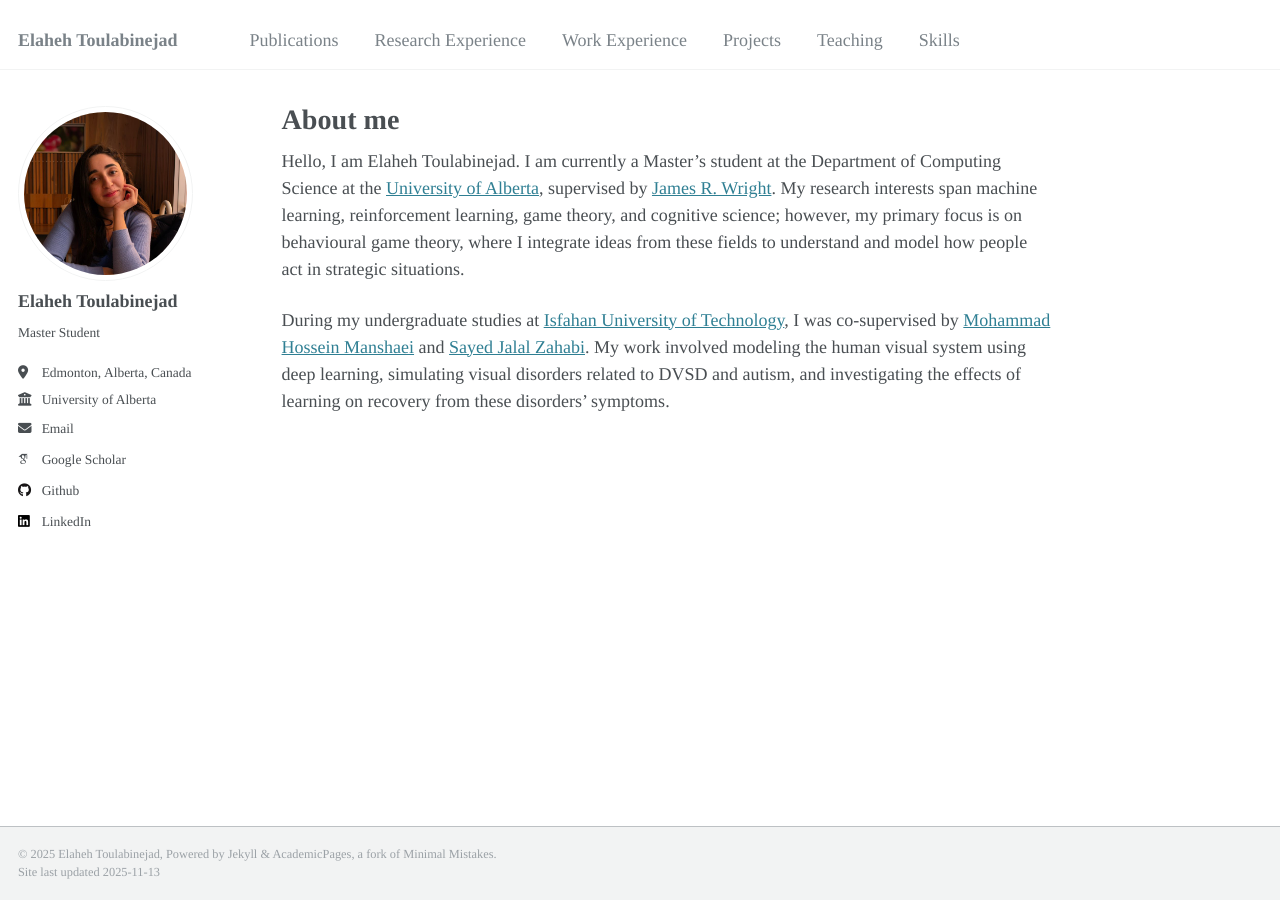
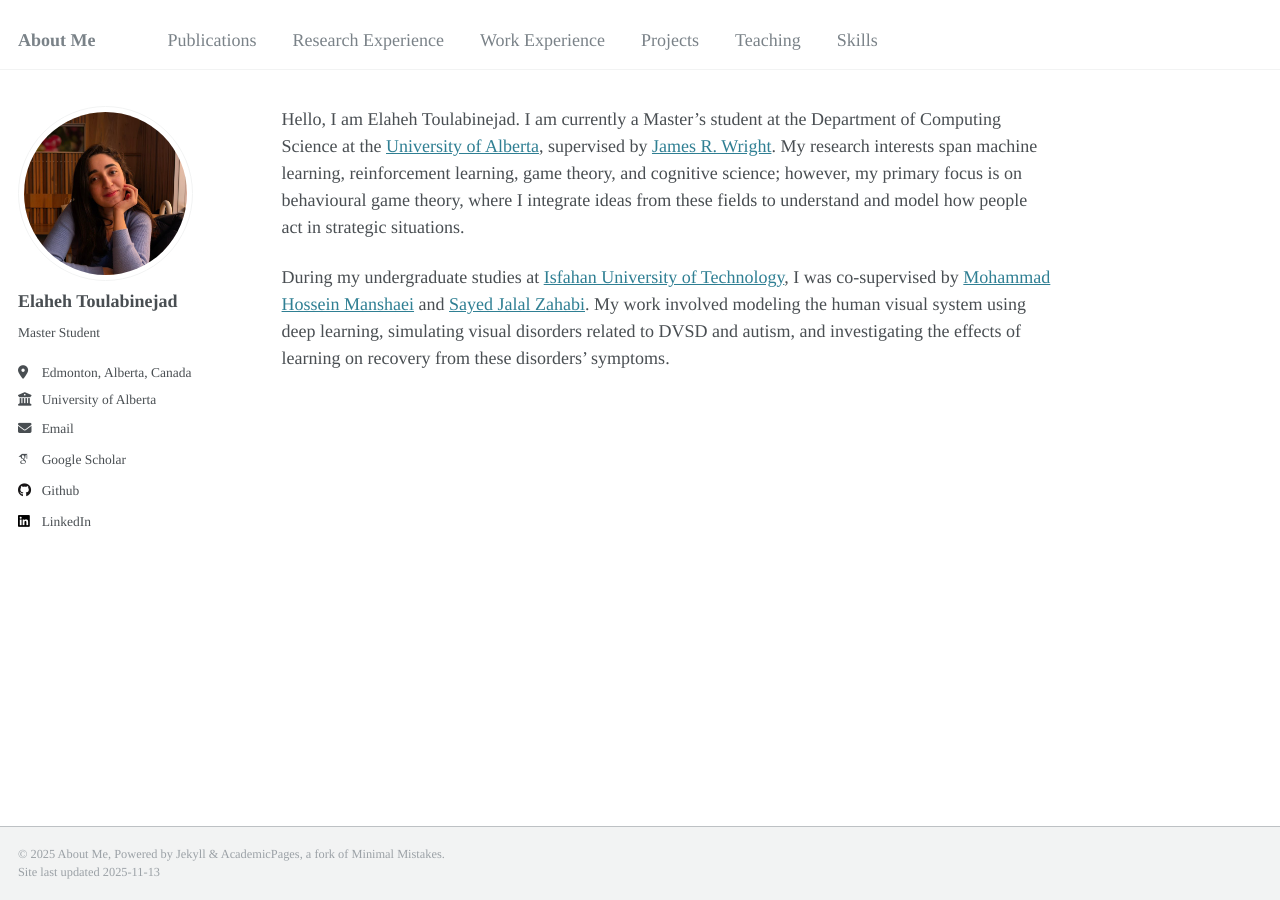
Before and after one commit to ellietoulabi/ellietoulabi.github.io, a Jekyll site: the page built from _pages/about.md, in a window 1280 px wide. Built offline with Jekyll 4.4.1, drawn with Linux system fonts in a browser that asks for light colours; some web fonts are replaced.

Commit message:
pages added

```diff
--- a/_config.yml
+++ b/_config.yml
@@ -8,7 +8,7 @@
 
 # Basic Site Settings
 locale                   : "en-US"
-title                    : "Elaheh Toulabinejad"
+title                    : "About Me"
 title_separator          : "-"
 name                     : &name ""
 description              : &description "personal description"
```
Also changed, not shown: _pages/about.md (+1 -1 lines).
